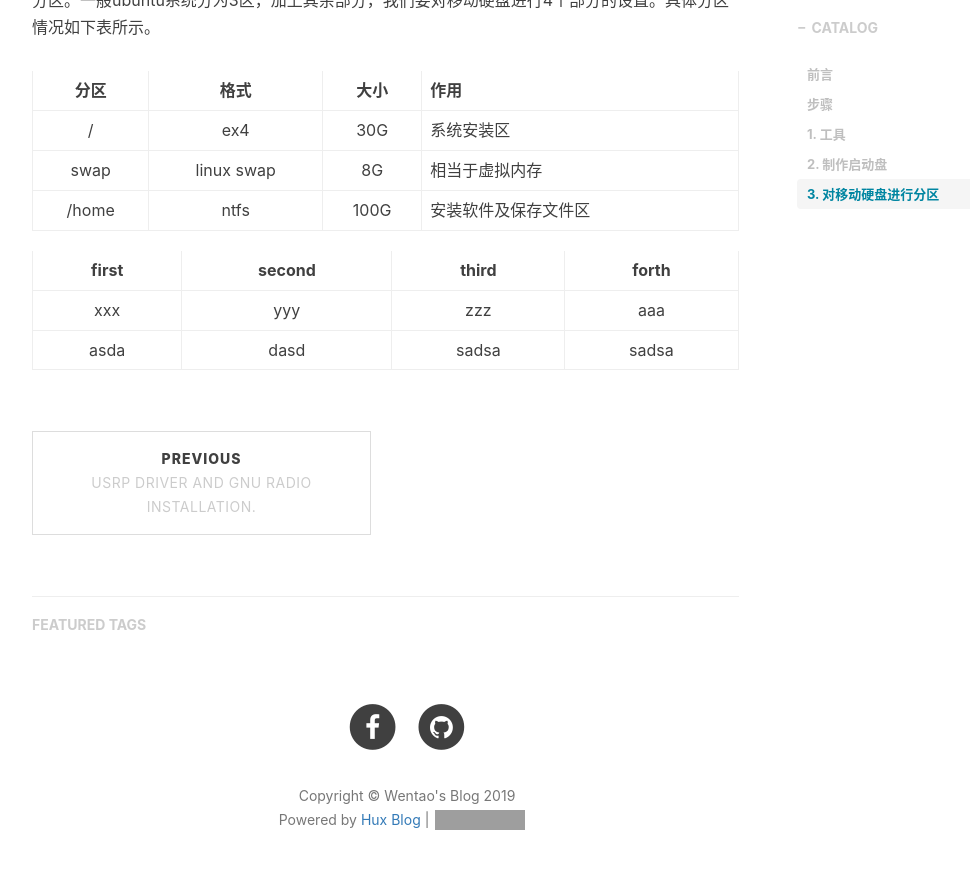
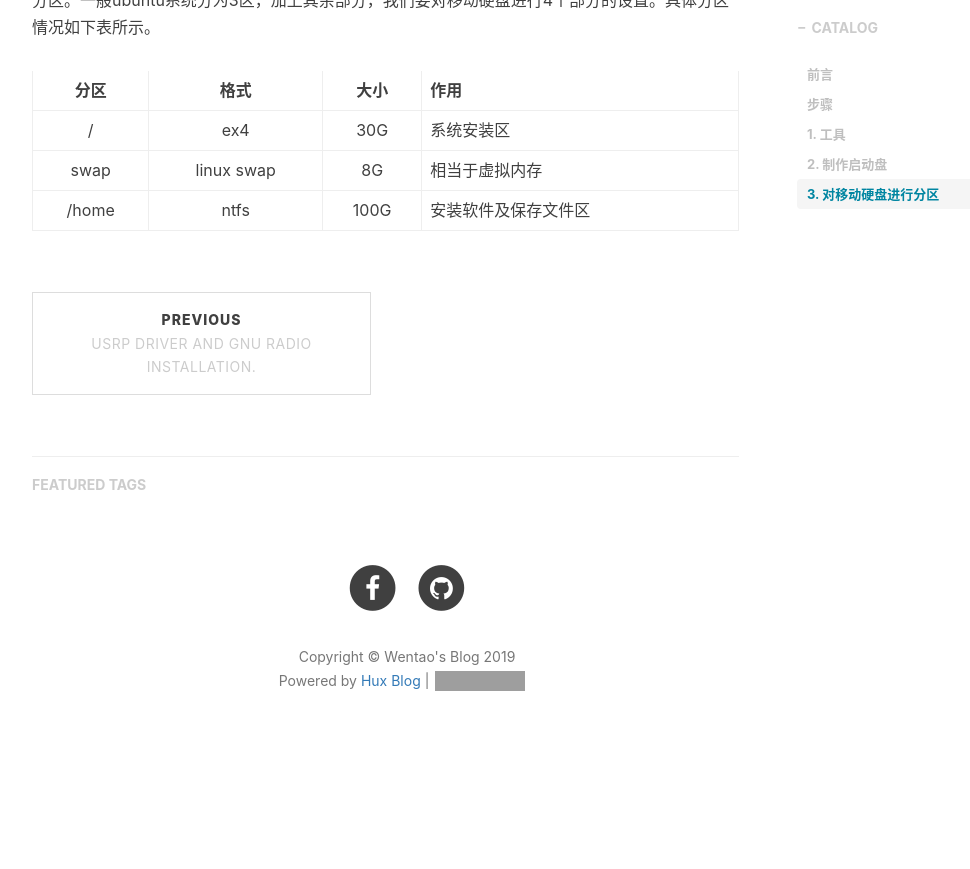
Before and after one commit to csxmt123/zhouwt612.github.io, a Jekyll site: the page built from _posts/2019-07-23-移动硬盘上安装ubuntu系统.md, in a window 1280 px wide and 900 px high, scrolled down 1628 px. Shown: the top 869 px of the window, without its empty margins (233-1203 px from the left). Built offline with Jekyll 4.4.1, drawn with Linux system fonts in a browser that asks for light colours; nearby versions of some CDN libraries; comment, search, counter and statistics services are not loaded; after the commit the page ends 2413 px from its top, so only the background shows below that; grey boxes are pictures that could not be loaded.

Commit message:
Update 2019-07-23-移动硬盘上安装ubuntu系统.md

```diff
--- a/_posts/2019-07-23-移动硬盘上安装ubuntu系统.md
+++ b/_posts/2019-07-23-移动硬盘上安装ubuntu系统.md
@@ -51,8 +51,3 @@ Universal-USB-Installer软件的界面如下图所示，我们可以根据软件
 /             |ex4            | 30G          | 系统安装区
 swap          |linux swap | 8G | 相当于虚拟内存
 /home         | ntfs          | 100G         | 安装软件及保存文件区
-
-first | second | third | forth
-:---: | :---: | :---: | :---:
-xxx | yyy | zzz | aaa
-asda| dasd |sadsa |sadsa
```
